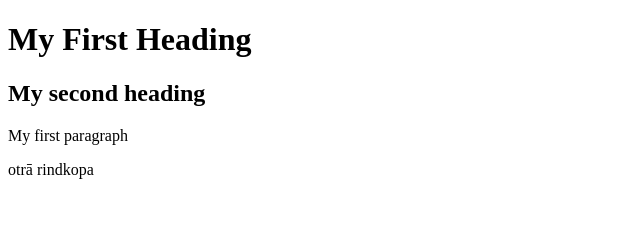
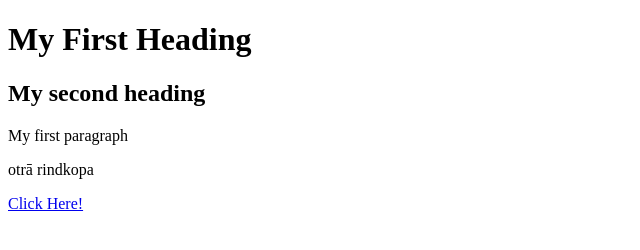
Before and after one commit to SamantaAndersone/my-first-webpage, a plain HTML site: page index.html in a window 1280 px wide. Shown: the whole page, without its empty margins (0-640 px from the left). Drawn offline with Linux system fonts and the light colour scheme.

Commit message:
Update index.html

```diff
--- a/index.html
+++ b/index.html
@@ -9,4 +9,4 @@
   <p>otrā rindkopa</p>
 
   </body>
-  </html>
+  <p><a href="button.html">Click Here!</a></p>
```
